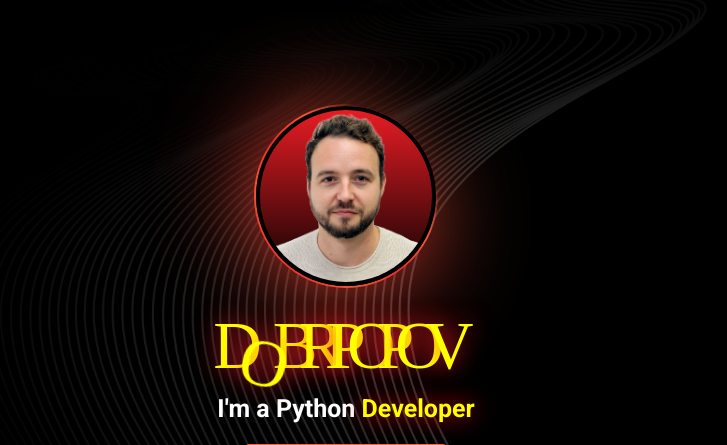
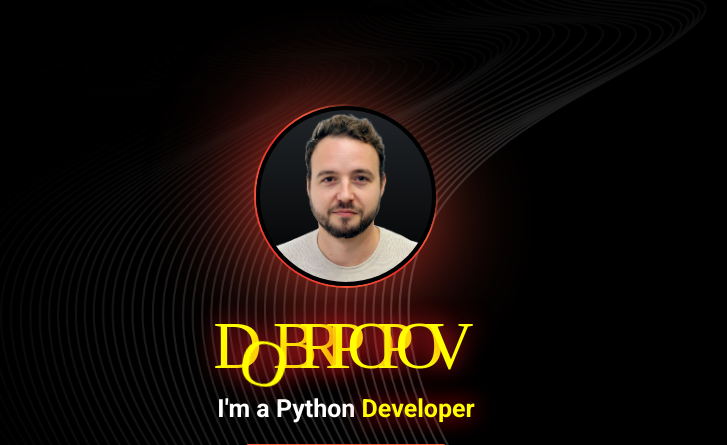
Before and after one commit to dobidobdobz/My_Website_Portfolio, a Flask app: page / in a window 1280 px wide. Shown: the top 445 px of the page, without its empty margins (294-1021 px from the left). Run offline with Flask 3, Linux system fonts and the light colour scheme; some web fonts are replaced.

Commit message:
Update styles.css

```diff
--- a/static/css/styles.css
+++ b/static/css/styles.css
@@ -123,7 +123,7 @@
   width: 180px;
   height: 180px;
   border-radius: 50%;
-  background: linear-gradient(0deg, #000000, #ed1d24);
+  background: linear-gradient(0deg, #000000, #212529);
 }
 
 .box div img{
```
